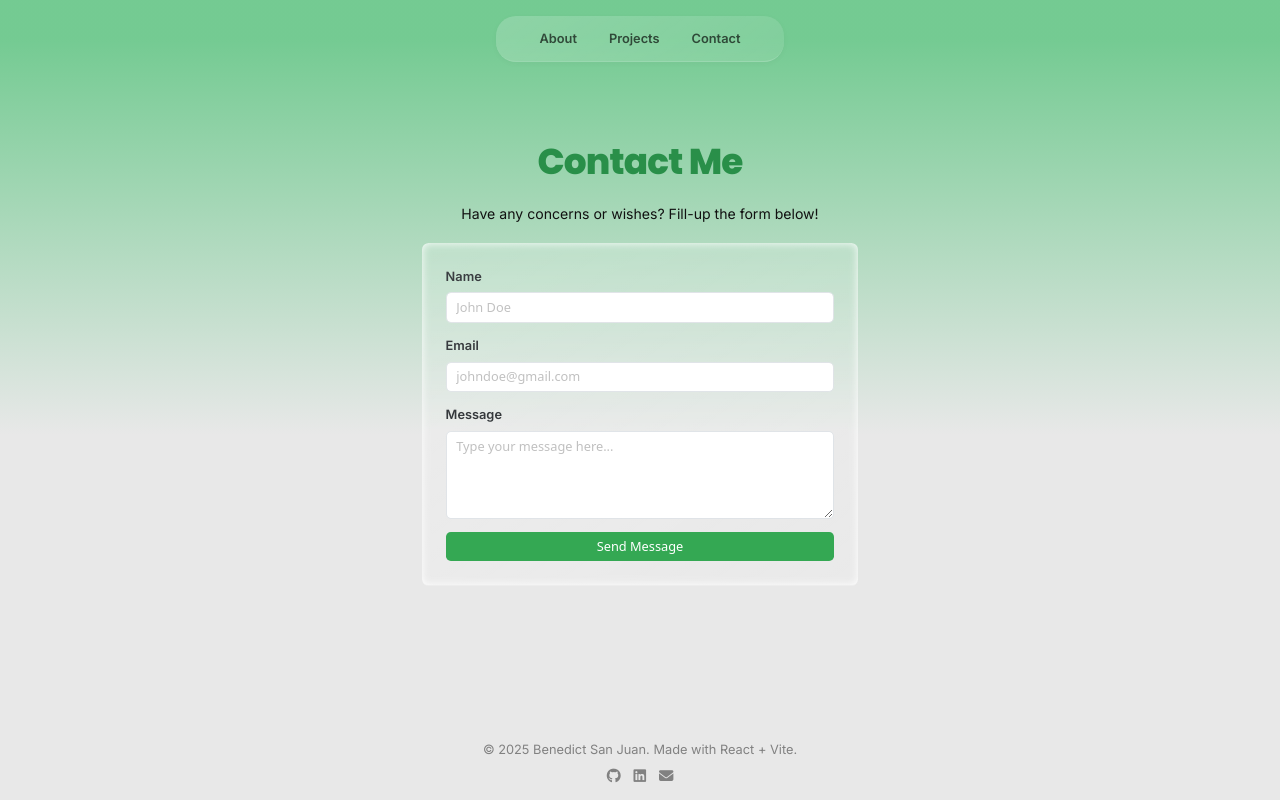
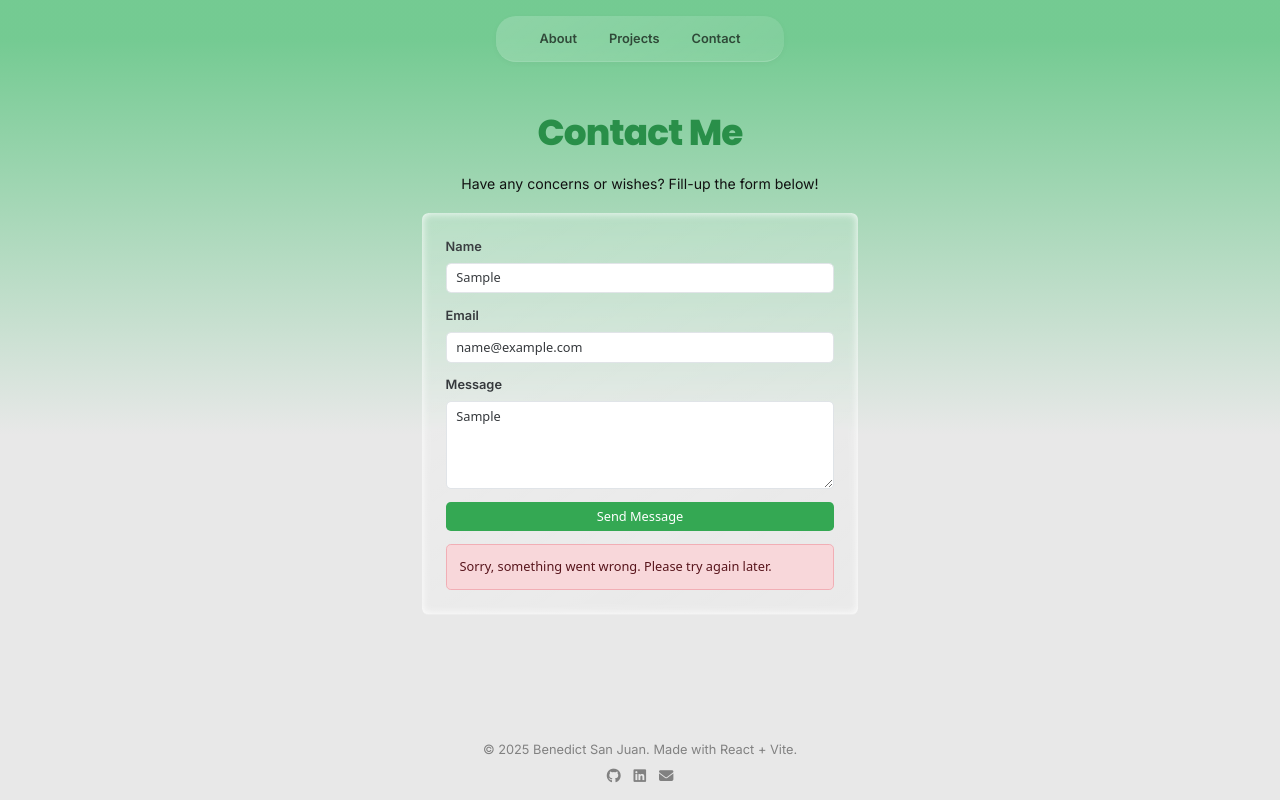
Before and after one commit to bmsj23/react-portfolio, a React (Vite) app: page / in a window 1280 px wide. Both pictures are taken after typing "Sample", "name@example.com", "Sample" into the empty fields and a click on the button "Send Message". Shown: the part 1597-2397 px from the top of the page. Built offline with nearby package versions, Linux system fonts and the light colour scheme.

Commit message:
refactor: contact form fix

```diff
--- a/src/components/Contact.jsx
+++ b/src/components/Contact.jsx
@@ -1,10 +1,68 @@
-import React from 'react';
+import React, { useState } from "react";
 
 function Contact() {
-  const handleSubmit = (e) => {
+  const [isSubmitting, setIsSubmitting] = useState(false);
+  const [status, setStatus] = useState(null); // 'success' | 'error' | null
+
+  // Configure your Formspree form ID via Vite env or inline string
+  const formspreeFormId = import.meta.env.VITE_FORMSPREE_FORM_ID || "";
+
+  const handleSubmit = async (e) => {
     e.preventDefault();
-    alert("Thank you for contacting me! I will respond as soon as possible.");
-    e.target.reset();
+
+    if (!formspreeFormId) {
+      setStatus("error");
+      console.error(
+        "Missing VITE_FORMSPREE_FORM_ID. Add it to your .env and restart."
+      );
+      return;
+    }
+
+    const form = e.target;
+    const formData = new FormData(form);
+
+    // Honeypot: if filled, treat as spam and "succeed" silently
+    const honeypot = formData.get("website");
+    if (honeypot) {
+      setStatus("success");
+      form.reset();
+      return;
+    }
+
+    const payload = {
+      name: formData.get("name"),
+      email: formData.get("email"),
+      message: formData.get("message"),
+      _subject: "New message from portfolio contact form",
+    };
+
+    try {
+      setIsSubmitting(true);
+      setStatus(null);
+      const response = await fetch(
+        `https://formspree.io/f/${formspreeFormId}`,
+        {
+          method: "POST",
+          headers: {
+            Accept: "application/json",
+            "Content-Type": "application/json",
+          },
+          body: JSON.stringify(payload),
+        }
+      );
+
+      if (response.ok) {
+        setStatus("success");
+        form.reset();
+      } else {
+        setStatus("error");
+      }
+    } catch (err) {
+      console.error(err);
+      setStatus("error");
+    } finally {
+      setIsSubmitting(false);
+    }
   };
 
   return (
@@ -12,22 +70,81 @@ function Contact() {
       <div className="container">
         <h2 className="contact-text mb-4 text-center">Contact Me</h2>
         <div className="row justify-content-center">
-          <p className="contact-desc">Have any concerns or wishes? Fill-up the form below!</p>
+          <p className="contact-desc">
+            Have any concerns or wishes? Fill-up the form below!
+          </p>
           <div className="col-md-6">
-            <form id="contactForm" className="contact-form" onSubmit={handleSubmit}>
+            <form
+              id="contactForm"
+              className="contact-form"
+              onSubmit={handleSubmit}
+              noValidate
+            >
+              {/* Honeypot field (hidden for users) */}
+              <input
+                type="text"
+                name="website"
+                className="d-none"
+                tabIndex="-1"
+                autoComplete="off"
+              />
               <div className="mb-3">
-                <label htmlFor="name" className="form-label">Name</label>
-                <input type="text" className="form-control" id="name" placeholder="John Doe" required />
+                <label htmlFor="name" className="form-label">
+                  Name
+                </label>
+                <input
+                  type="text"
+                  className="form-control"
+                  id="name"
+                  name="name"
+                  placeholder="John Doe"
+                  required
+                />
               </div>
               <div className="mb-3">
-                <label htmlFor="email" className="form-label">Email</label>
-                <input type="email" className="form-control" id="email" placeholder="johndoe@gmail.com" required />
+                <label htmlFor="email" className="form-label">
+                  Email
+                </label>
+                <input
+                  type="email"
+                  className="form-control"
+                  id="email"
+                  name="email"
+                  placeholder="johndoe@gmail.com"
+                  required
+                />
               </div>
               <div className="mb-3">
-                <label htmlFor="message" className="form-label">Message</label>
-                <textarea className="form-control" id="message" rows="4" placeholder="Type your message here..." required></textarea>
+                <label htmlFor="message" className="form-label">
+                  Message
+                </label>
+                <textarea
+                  className="form-control"
+                  id="message"
+                  name="message"
+                  rows="4"
+                  placeholder="Type your message here..."
+                  required
+                ></textarea>
               </div>
-              <button type="submit" className="btn btn-custom w-100">Send Message</button>
+              <button
+                type="submit"
+                className="btn btn-custom w-100"
+                disabled={isSubmitting}
+              >
+                {isSubmitting ? "Sending…" : "Send Message"}
+              </button>
+
+              {status === "success" && (
+                <div className="alert alert-success mt-3 mb-0" role="alert">
+                  Thank you! Your message has been sent.
+                </div>
+              )}
+              {status === "error" && (
+                <div className="alert alert-danger mt-3 mb-0" role="alert">
+                  Sorry, something went wrong. Please try again later.
+                </div>
+              )}
             </form>
           </div>
         </div>
```
Also changed, not shown: 1 other file (tests, documents, lock files or other folders).
